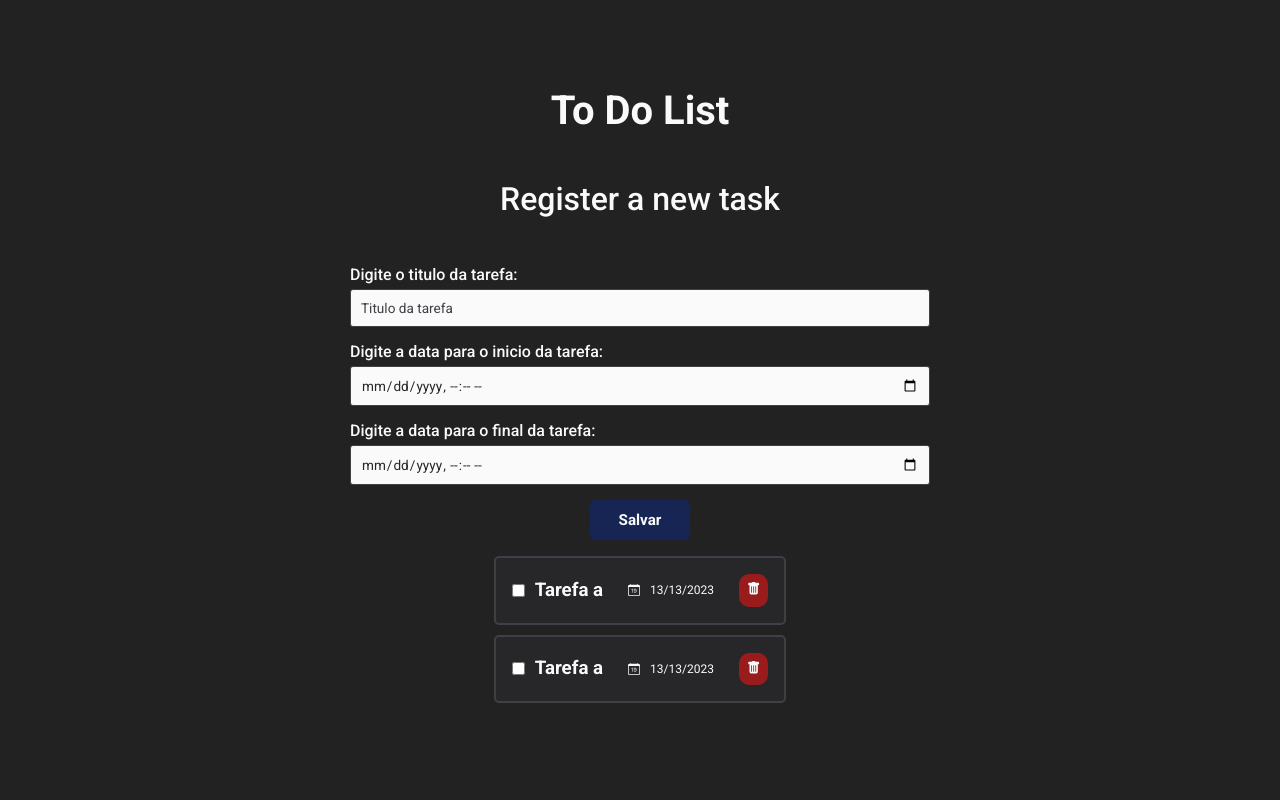
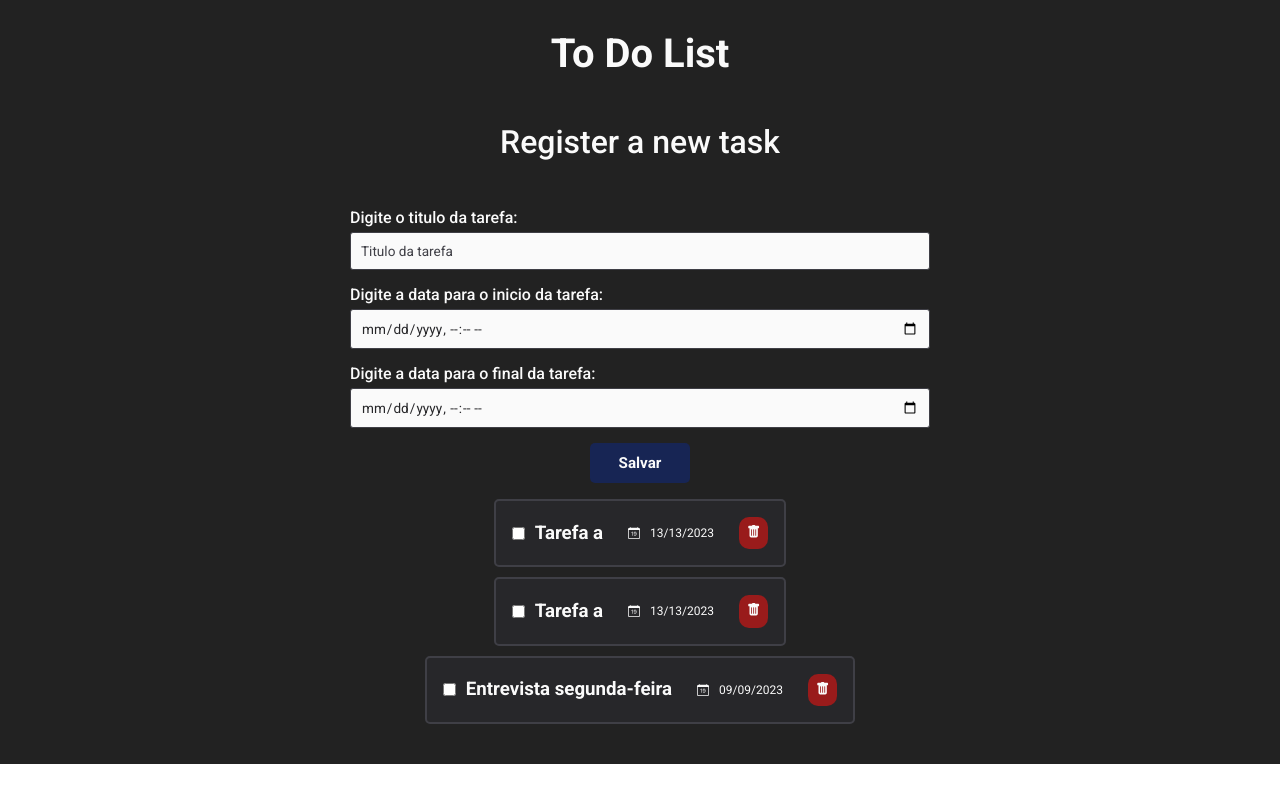
Before and after one commit to kaykydlima/to-do-list, a React (Vite) app: page / in a window 1280 px wide. Built offline with nearby package versions, Linux system fonts and the light colour scheme; data requests are answered from the project's data file.

Commit message:
styles: remove height in home component

```diff
--- a/db.json
+++ b/db.json
@@ -11,6 +11,12 @@
       "name": "Tarefa a",
       "initialDate": "2023-10-13T10:30",
       "finalDate": "2023-10-20T13:30"
+    },
+    {
+      "id": "19de2bca-85ce-4da5-88c9-c1ed293eaba6",
+      "name": "Entrevista segunda-feira",
+      "initialDate": "2023-10-09T08:35",
+      "finalDate": "2023-10-09T10:47"
     }
   ]
 }
--- a/src/components/Home/Home.module.scss
+++ b/src/components/Home/Home.module.scss
@@ -6,7 +6,6 @@ $zino900: #222;
   display: flex;
   flex-direction: column;
   justify-content: center;
-  height: 100vh;
 }
 
 .principalTitle {
```
